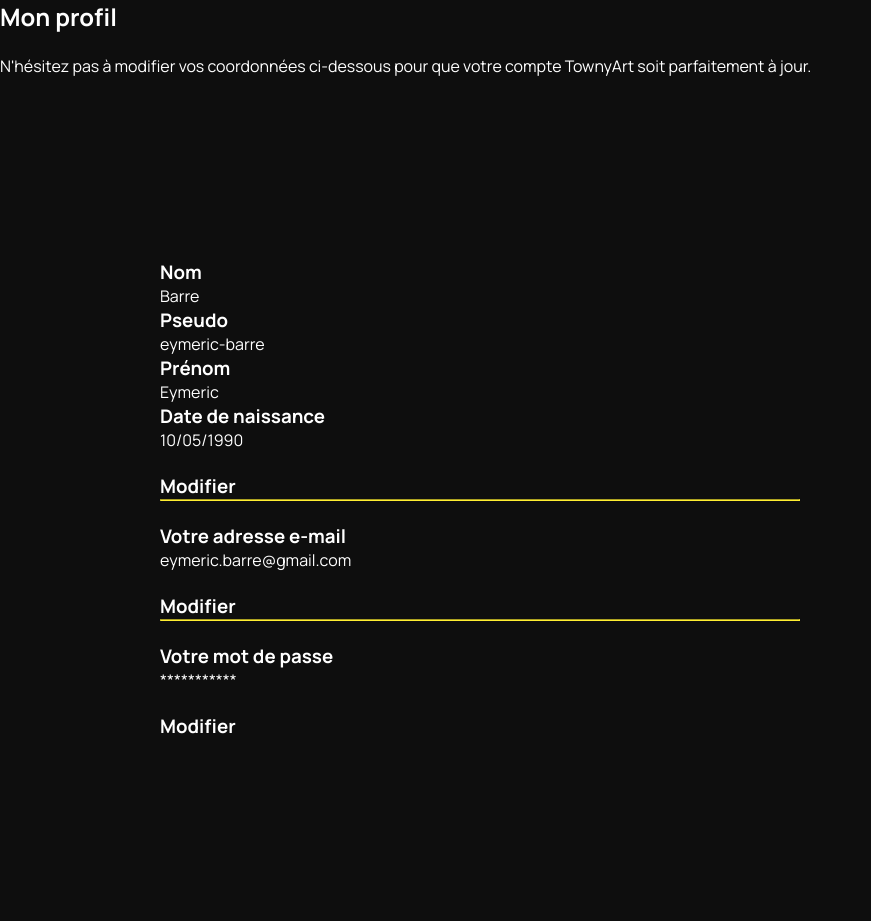
After one commit to najouille/Blog-Art-Grp-2, a PHP site: page /front/includes/commons/profile.html in a window 1280 px wide. The commit adds this page. Shown: the whole page, without its empty margins (0-871 px from the left). Run offline with PHP 8.4, Linux system fonts and the light colour scheme.

Commit message:
footer + profile

```diff
--- /dev/null
+++ b/front/assets/profile.css
@@ -0,0 +1,23 @@
+*{  margin: 0;
+    padding: 0;
+}
+
+body {
+    background: #0E0E0E;
+    color: #fff;
+    font-family: 'Manrope', sans-serif;
+}
+
+.container-profile {
+    padding: 80px;
+    max-width: 800px;
+}
+
+.left-profile {
+    padding: 80px;
+}
+
+hr {
+    border-color: #FFEE32;
+    max-width: 1280px;
+}
--- a/front/includes/commons/discoverproject.html
+++ b/front/includes/commons/discoverproject.html
@@ -12,8 +12,8 @@
     <link rel="stylesheet" href="../../assets/discoverproject.css">
 </head>
 <body>
-    <h2>Découvrez notre projet !</h2><br>
-    <h3>La ville, terrain de jeu artistique</h3><br>
+    <h2>Découvrez notre projet !</h2>
+    <h3>La ville, terrain de jeu artistique</h3>
     <p>Etudiants en DUT MMI (Métiers du Multimédia et de L’internet) à l’IUT Bordeaux Montaigne, nous vous présentons ce blog, né de 3 semaines de travail.
     En effet, à l’occasion de l’atelier “Blog’Art 2021”, nous avons conçu ce blog dans son intégralité.
     Vous y découvrirez de nombreux articles liés à l’art urbain et apprendrez les modes de réflexions de photographes, street-artistes, sculpteurs et bien plus encore.
--- a/front/includes/commons/footer.html
+++ b/front/includes/commons/footer.html
@@ -13,7 +13,7 @@
 </head>
 
 <footer>
-    <div class="line-top"><img class="footer-logo" href="../../assets/image/Townyart-blanc(2).png"></img></div>
+    <div class="line-top-left"></div><img class="footer-logo" href="../../assets/image/Townyart-blanc(2).png"></img><div class="line-top-right"></div>
         <div class="footer-top-section">
 
 
@@ -56,7 +56,8 @@
             </div>
             <!-- NEWSLETTER -->
             <div class="newsletter">
-                <input type="text" name="mail" placeholder="Newsletter" required />
+                <label class="newsletter-label">Newsletter</label>
+                <input type="text" name="mail" placeholder="Votre adresse mail ..." required />
                 <a class="submit-button" href="">Je m'inscris</a>
             </div>
         </div>
--- /dev/null
+++ b/front/includes/commons/profile.html
@@ -0,0 +1,69 @@
+<!DOCTYPE html>
+<html lang="en">
+<link href="https://fonts.googleapis.com/css2?family=Manrope:wght@300;400;500;600;700&display=swap" rel="stylesheet">
+
+<head>
+    <meta charset="UTF-8">
+    <meta http-equiv="X-UA-Compatible" content="IE=edge">
+    <meta name="viewport" content="width=device-width, initial-scale=1.0">
+    <title>Document</title>
+    <link rel="stylesheet" href="./front/assets/master.css">
+    <link rel="stylesheet" href="../../assets/test.css">
+    <link rel="stylesheet" href="../../assets/profile.css">
+</head>
+<body>
+    <h2>Mon profil</h2><br>
+    <p>N'hésitez pas à modifier vos coordonnées ci-dessous pour que votre compte TownyArt soit parfaitement à jour.</p>
+    <div class="container-profile">
+        <div class="left-profile">
+            <div class="top-profile">
+                <div class="logo-profile"><img href="../../assets/image/user-circle.svg"></div>
+                    <div class="top-container">
+                        <div class="infos-profile">
+                            <h3>Nom</h3>
+                            <p>Barre</p>
+                            <h3>Pseudo</h3>
+                            <p>eymeric-barre</p>
+                            <h3>Prénom</h3>
+                            <p>Eymeric</p>
+                            <h3>Date de naissance</h3>
+                            <p>10/05/1990</p>
+                        </div>
+                        <div class="modifier-profile">
+                            <img href="../../assets/image/icones/edit-profile.png">
+                            <h3>Modifier</h3>
+                        </div>
+                    </div>
+            </div>
+            <hr>
+            <div class="email-profile">
+                <div class="logo-email"><img href="../../assets/image/icones/email.png"></div>
+                    <div class="middle-container">
+                        <div class="email-profile">
+                            <h3>Votre adresse e-mail</h3>
+                            <p>eymeric.barre@gmail.com</p>
+                        </div>
+                        <div class="modifier-profile">
+                            <img href="../../assets/image/icones/edit-profile.png">
+                            <h3>Modifier</h3>
+                        </div>
+                    </div>
+            </div>
+            <hr>
+            <div class="password-profile">
+                <div class="logo-password"><img href="../../assets/image/icones/password.png"></div>
+                    <div class="bottom-container">
+                        <div class="password-profile">
+                            <h3>Votre mot de passe</h3>
+                            <p>***********</p>
+                        </div>
+                        <div class="modifier-profile">
+                            <img href="../../assets/image/icones/edit-profile.png">
+                            <h3>Modifier</h3>
+                        </div>
+                    </div>
+            </div>
+        </div>
+        <div class="right-profile"><img class="profile-img" href="../../assets/image/profil-picture.jpg"></div>
+    </div>
+</body>
```
Also changed, not shown: front/assets/discoverproject.css (+10 -1 lines), front/assets/footer.css (+32 -16 lines), front/assets/image/icones/edit-profile.png (added), front/assets/image/icones/email.png (added), front/assets/image/icones/lock.svg (added), front/assets/image/icones/password.png (added), front/assets/image/profil-picture.jpg (added), front/assets/image/réseaux-icones/facebook.png (deleted), front/assets/image/réseaux-icones/instagram.png (deleted), front/assets/image/réseaux-icones/twitter.png (deleted).
